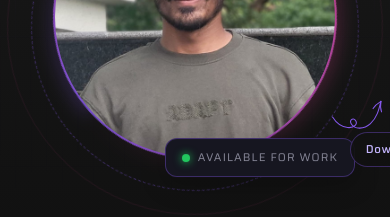
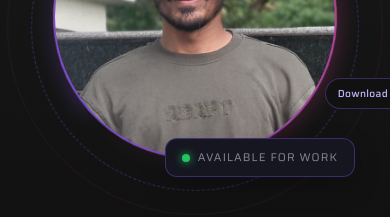
Before and after one commit to jitmondal-it/J-M-Portfolio, a React (Vite) app: page / in a window 390 px wide. Shown: the part 741-958 px from the top of the page. Built offline with nearby package versions, Linux system fonts and the light colour scheme.

Commit message:
adding intro page animation change 2

```diff
--- a/src/components/Hero.css
+++ b/src/components/Hero.css
@@ -487,18 +487,86 @@
   transform: translateY(-1px);
 }
 
-@media (max-width: 768px) {
+/* =========================================
+   TABLET
+   ========================================= */
+
+@media (max-width: 900px) {
   .hero-resume-btn {
-    right: -125px;
-    bottom: 0;
-    padding: 8px 15px;
-    font-size: 0.72rem;
+    right: -150px;
+    bottom: 105px;
+
+    padding: 9px 17px;
+    font-size: 0.74rem;
   }
 
   .cv-connection {
-    right: -85px;
-    bottom: 12px;
-    width: 120px;
-    height: 85px;
+    width: 145px;
+    height: 105px;
+
+    right: -105px;
+    bottom: 25px;
   }
 }
+
+
+/* =========================================
+   MOBILE
+   ========================================= */
+
+@media (max-width: 768px) {
+  .hero-resume-btn {
+    right: -105px;
+    bottom: 75px;
+
+    padding: 8px 15px;
+    font-size: 0.70rem;
+    letter-spacing: 0.04em;
+
+    white-space: nowrap;
+  }
+
+  .cv-connection {
+    width: 115px;
+    height: 85px;
+
+    right: -70px;
+    bottom: 5px;
+
+    z-index: 14;
+  }
+}
+
+
+/* =========================================
+   SMALL MOBILE
+   ========================================= */
+
+@media (max-width: 480px) {
+  .hero-resume-btn {
+    right: -82px;
+    bottom: 58px;
+
+    padding: 7px 12px;
+    font-size: 0.64rem;
+    letter-spacing: 0.03em;
+  }
+
+  .cv-connection {
+    width: 90px;
+    height: 68px;
+
+    right: -52px;
+    bottom: 0;
+  }
+}
+
+/* =========================================
+   MOBILE — HIDE CV STROKE
+   ========================================= */
+
+@media (max-width: 768px) {
+  .cv-connection {
+    display: none;
+  }
+}
```
